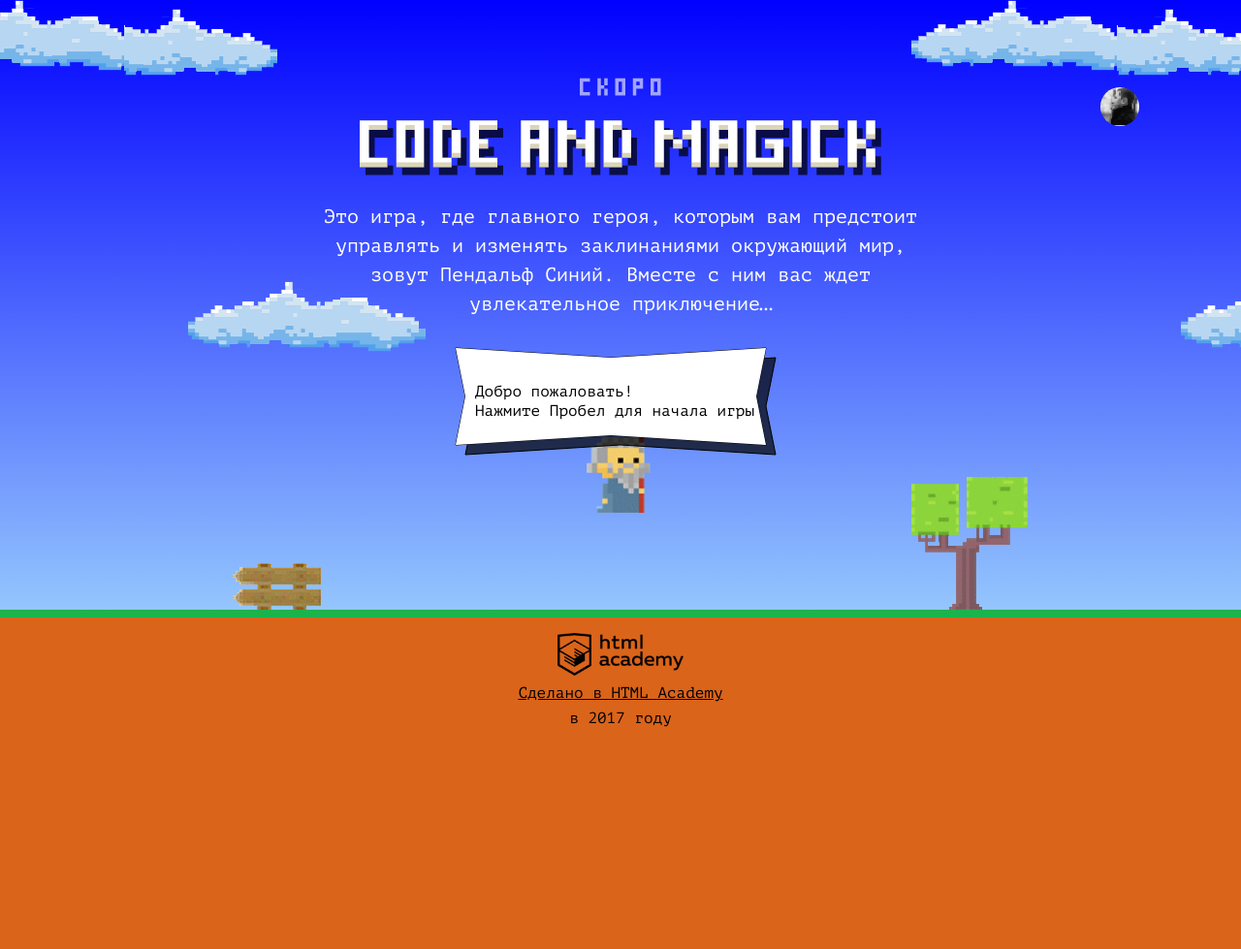
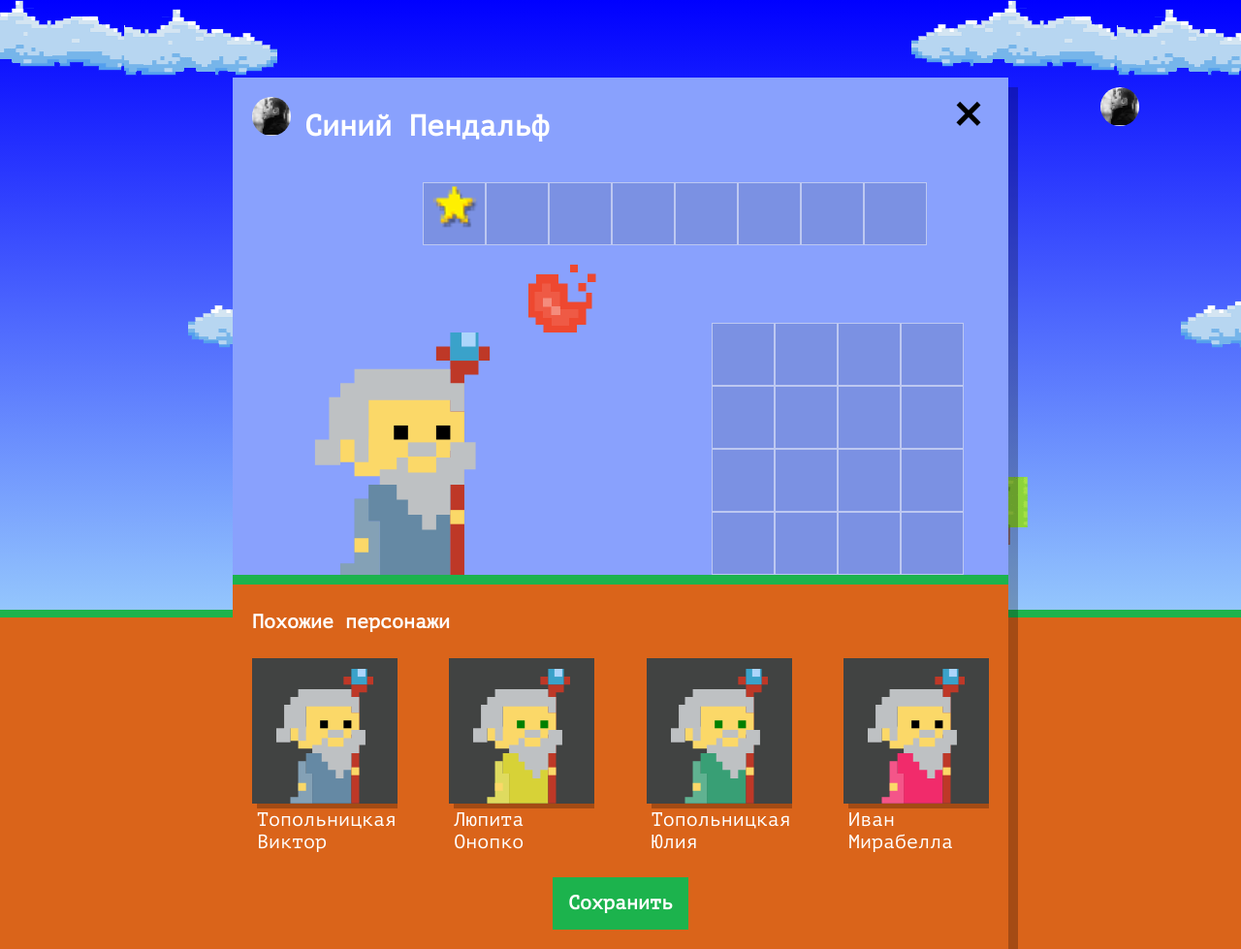
Before and after one commit to Bronepuh/1360055-code-and-magick-21, a website: page index.html in a window 1280 px wide. Shown: the whole page at 97% size. Before the commit the page ends 800 px from the top, so only its background shows below. Drawn offline with Linux system fonts and the light colour scheme.

Commit message:
create setup file

```diff
--- a/index.html
+++ b/index.html
@@ -202,7 +202,8 @@
   };
 </script>
 
-<script src="js/start.js"></script>
+<script src="js/stat.js"></script>
+<script src="js/setup.js"></script>
 <script src="js/game.js"></script>
 
 
--- /dev/null
+++ b/js/setup.js
@@ -0,0 +1,90 @@
+'use strict';
+
+let getRandomI = function (max) {
+  return Math.floor(Math.random() * Math.floor(max));
+};
+
+let userPanel = document.querySelector('.setup');
+
+let wizardSimular = document.querySelector('.setup-similar');
+wizardSimular.classList.remove('hidden');
+let wizardSimularList = document.querySelector('.setup-similar-list');
+let wizardItemTemplate = document.querySelector('#similar-wizard-template').content.querySelector('.setup-similar-item');
+
+let WIZARD_NAMES = ['Иван', 'Хуан Себастьян', 'Мария', 'Кристоф', 'Виктор', 'Юлия', 'Люпита', 'Вашингтон'];
+let WIZARD_SURNAMES = ['да Марья', 'Верон', 'Мирабелла', 'Вальц', 'Онопко', 'Топольницкая', 'Нионго', 'Ирвинг'];
+
+let getRandomName = function () {
+  return WIZARD_NAMES[getRandomI(WIZARD_NAMES.length)];
+};
+
+let getRandomSurename = function () {
+  return WIZARD_SURNAMES[getRandomI(WIZARD_SURNAMES.length)];
+};
+
+let getRandomFullname = function () {
+  let randomFullname = '';
+  let i = getRandomI(2);
+  if (i === 0) {
+    randomFullname = getRandomName() + ' ' + getRandomSurename();
+  } else {
+    randomFullname = getRandomSurename() + ' ' + getRandomName();
+  }
+  return randomFullname;
+};
+
+let COAT_COLORS = ['rgb(101, 137, 164)', 'rgb(241, 43, 107)', 'rgb(146, 100, 161)', 'rgb(56, 159, 117)', 'rgb(215, 210, 55)', 'rgb(0, 0, 0)'];
+let getRandomCoat = function () {
+  return COAT_COLORS[getRandomI(COAT_COLORS.length)];
+};
+
+let EYES_COLORS = ['black', 'red', 'blue', 'yellow', 'green'];
+let getRandomEyes = function () {
+  return EYES_COLORS[getRandomI(EYES_COLORS.length)];
+};
+
+let wizards = [
+  {
+    name: getRandomFullname(),
+    coatColor: getRandomCoat(),
+    eyesColor: getRandomEyes()
+  },
+  {
+    name: getRandomFullname(),
+    coatColor: getRandomCoat(),
+    eyesColor: getRandomEyes()
+  },
+  {
+    name: getRandomFullname(),
+    coatColor: getRandomCoat(),
+    eyesColor: getRandomEyes()
+  },
+  {
+    name: getRandomFullname(),
+    coatColor: getRandomCoat(),
+    eyesColor: getRandomEyes()
+  }
+];
+
+let renderWizard = function (wizard) {
+  let wizardSimularItem = wizardItemTemplate.cloneNode(true);
+
+  wizardSimularItem.querySelector('.wizard-coat').style.fill = wizard.coatColor;
+
+  wizardSimularItem.querySelector('.wizard-eyes').style.fill = wizard.eyesColor;
+
+  wizardSimularItem.querySelector('.setup-similar-label').textContent = wizard.name;
+
+  return wizardSimularItem;
+};
+
+let fragment = document.createDocumentFragment();
+
+for (let i = 0; i < wizards.length; i++) {
+
+  fragment.appendChild(renderWizard(wizards[i]));
+}
+
+wizardSimularList.appendChild(fragment);
+
+userPanel.classList.remove('hidden');
```
Also changed, not shown: js/stat.js (renamed from js/start.js).
